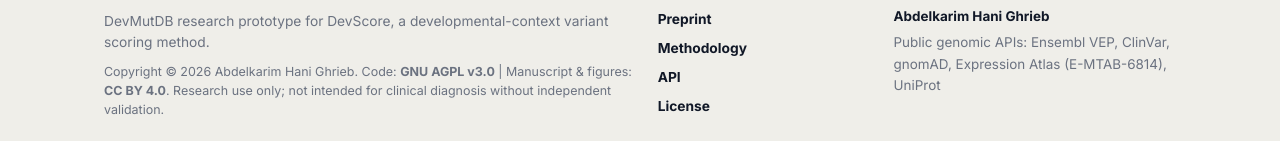
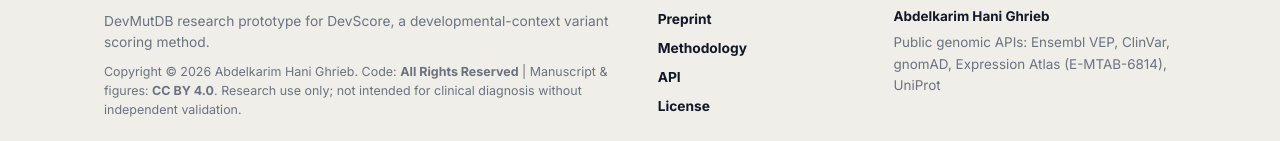
Before and after one commit to Ghrieb/DevMutDB, a React (Vite) app in the folder frontend/: page /get-started in a window 1280 px wide. Shown: the part 4559-4700 px from the top of the page. Built offline with nearby package versions, Linux system fonts and the light colour scheme; no server answers.

Commit message:
update frontend license references (AGPL -> All Rights Reserved)

```diff
--- a/frontend/src/App.jsx
+++ b/frontend/src/App.jsx
@@ -1,5 +1,5 @@
 // SPDX-FileCopyrightText: 2025 Abdelkarim Hani Ghrieb
-// SPDX-License-Identifier: AGPL-3.0-only
+// SPDX-License-Identifier: LicenseRef-Proprietary
 
 import { useState } from 'react';
 import { BrowserRouter as Router, Routes, Route } from 'react-router-dom';
--- a/frontend/src/components/ScientificFooter.jsx
+++ b/frontend/src/components/ScientificFooter.jsx
@@ -9,7 +9,7 @@ export default function ScientificFooter() {
           </p>
           <p className="footer-small">
             Copyright &copy; 2026 Abdelkarim Hani Ghrieb.
-            Code: <strong>GNU AGPL v3.0</strong> | Manuscript &amp; figures: <strong>CC BY 4.0</strong>.
+            Code: <strong>All Rights Reserved</strong> | Manuscript &amp; figures: <strong>CC BY 4.0</strong>.
             Research use only; not intended for clinical diagnosis without independent validation.
           </p>
         </div>
--- a/frontend/src/main.jsx
+++ b/frontend/src/main.jsx
@@ -1,5 +1,5 @@
 // SPDX-FileCopyrightText: 2025 Abdelkarim Hani Ghrieb
-// SPDX-License-Identifier: AGPL-3.0-only
+// SPDX-License-Identifier: LicenseRef-Proprietary
 
 import React from 'react'
 import ReactDOM from 'react-dom/client'
```
